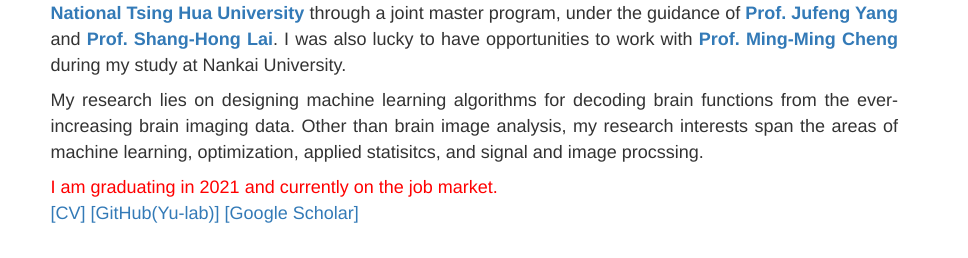
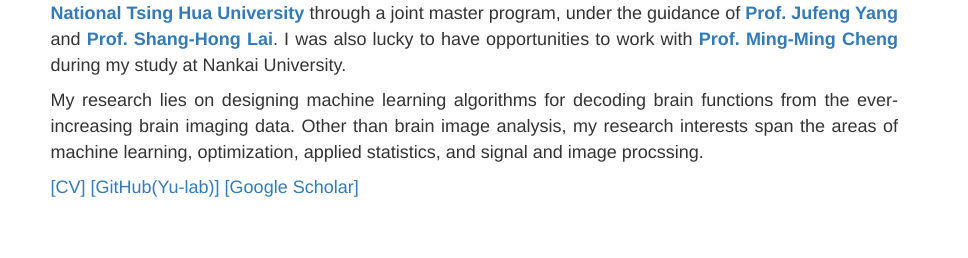
Before and after one commit to ccwang92/ccwang92.github.io, a plain HTML site: page index.html in a window 1280 px wide. Shown: the part 156-414 px from the top of the page, 312-1280 px from the left. Drawn offline with Linux system fonts and the light colour scheme.

Commit message:
typo correction

```diff
--- a/index.html
+++ b/index.html
@@ -58,9 +58,9 @@
 		<p>
 		My research lies on designing machine learning algorithms for decoding brain functions from the ever-increasing brain imaging data.
 		<!-- I am currently working on the automated large-scale cell motion analysis on 10-terabyte imaging data, as well as the following terabyte-level 5D volume visualization. -->
-		Other than brain image analysis, my research interests span the areas of machine learning, optimization, applied statisitcs, and signal and image procssing.
+		Other than brain image analysis, my research interests span the areas of machine learning, optimization, applied statistics, and signal and image procssing.
 		</p>
-		<font color="red">I am graduating in 2021 and currently on the job market.</font> <br>
+		<!-- <font color="red">I am graduating in 2021 and currently on the job market.</font> <br> -->
 		<a href="https://www.dropbox.com/s/heaoy8iad9z7frz/Resume_Congchao.pdf?dl=0">[CV]</a>
 		<a href="https://github.com/yu-lab-vt">[GitHub(Yu-lab)]</a>
 		<!-- <a href="https://www.linkedin.com/in/elahe-soltanaghaei-909baa8b">[LinkedIn]</a> -->
```
